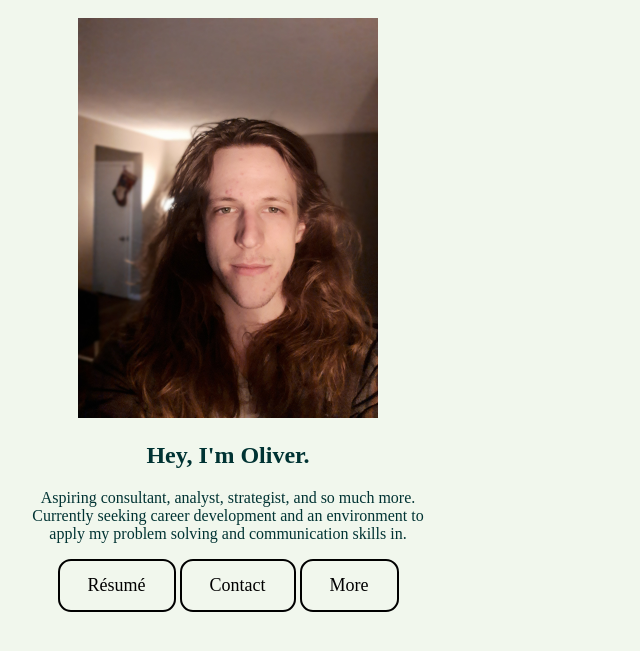
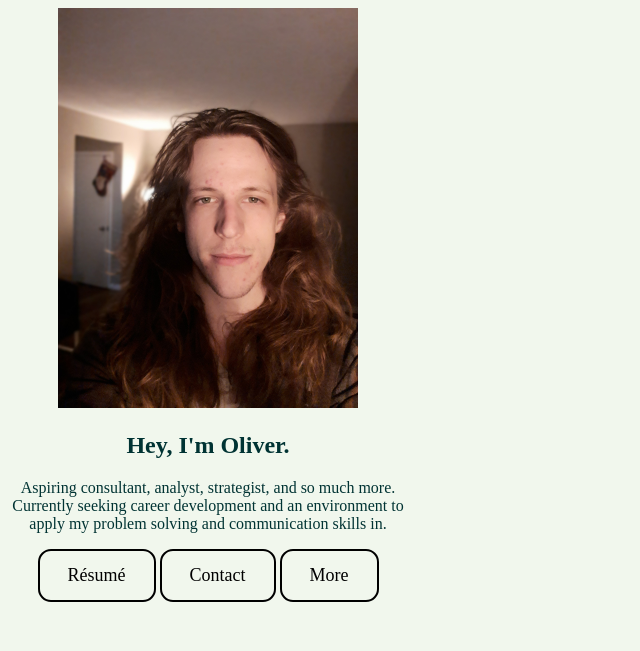
Before and after one commit to allofher/allofher.github.io, a Jekyll site: the page index.html, which Jekyll copies as it is, in a window 1280 px wide. Shown: the top 651 px of the page, without its empty margins (0-640 px from the left). Built offline with Jekyll 4.4.1, drawn with Linux system fonts in a browser that asks for light colours.

Commit message:
Update index.html

```diff
--- a/index.html
+++ b/index.html
@@ -40,15 +40,17 @@
 			/* ================================================================================================= */
 			container {
 				position: relative;
-				top: 10px;
-				left: 20px;
 			}
 
 			section {
+				position: absolute;
+				left: 0;
+				top: 50%;
+				width: 400px;
+
 				background: #F1F7ED;
 				color: #003333;
-				position: absolute;
-				width: 400px;
+
 				word-wrap: break-word;
 				text-align: center;
 			}
```
